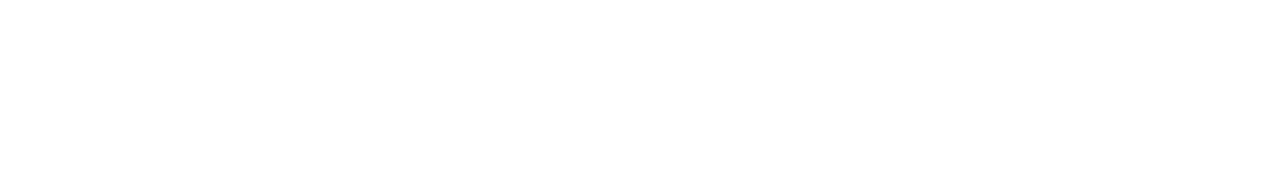
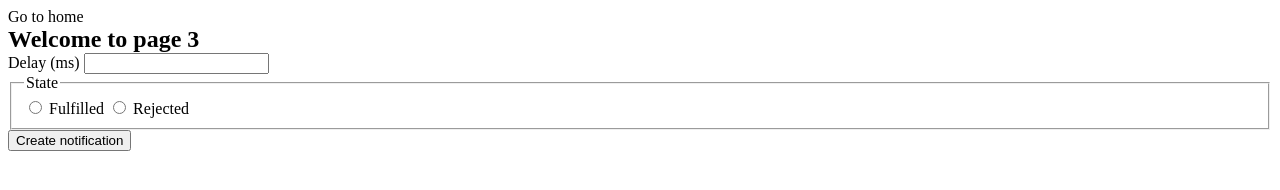
Before and after one commit to mintjam69/goit-js-hw-10, a website built with Vite: page src/2-snackbar.html in a window 1280 px wide. Built offline with nearby package versions, Linux system fonts and the light colour scheme.

Commit message:
add html

```diff
--- a/src/2-snackbar.html
+++ b/src/2-snackbar.html
@@ -7,5 +7,45 @@
     <title>Page 3</title>
     <link rel="stylesheet" href="./css/styles.css" />
   </head>
-  <body></body>
+  <body>
+    <section>
+      <a href="./2-snackbar.html">Go to home</a>
+      <h1>Welcome to page 3</h1>
+    </section>
+
+    <form class="snack-form">
+      <label class="delay-label">
+        Delay (ms)
+        <input type="number" name="delay" required />
+      </label>
+
+      <fieldset>
+        <legend>State</legend>
+        <label class="radio-label">
+          <input
+            class="input-radio"
+            type="radio"
+            name="state"
+            value="fulfilled"
+            required
+          />
+          Fulfilled
+        </label>
+        <label class="radio-label">
+          <input
+            class="input-radio"
+            type="radio"
+            name="state"
+            value="rejected"
+            required
+          />
+          Rejected
+        </label>
+      </fieldset>
+
+      <button type="submit">Create notification</button>
+    </form>
+
+    <script type="module" src="./js/2-snackbar.js"></script>
+  </body>
 </html>
```
Also changed, not shown: src/1-timer.html (+30 -1 lines).
